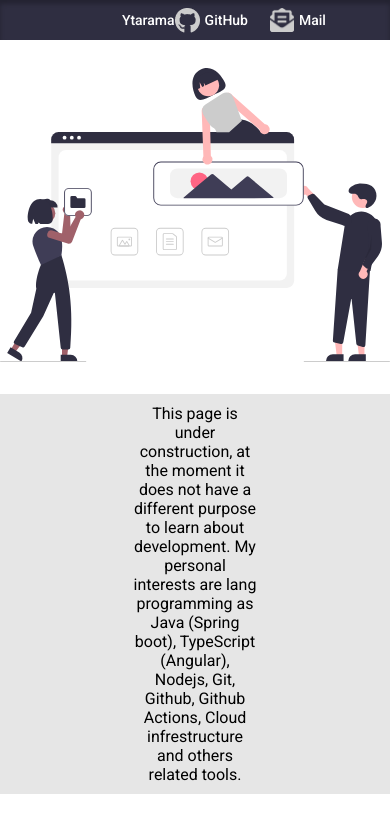
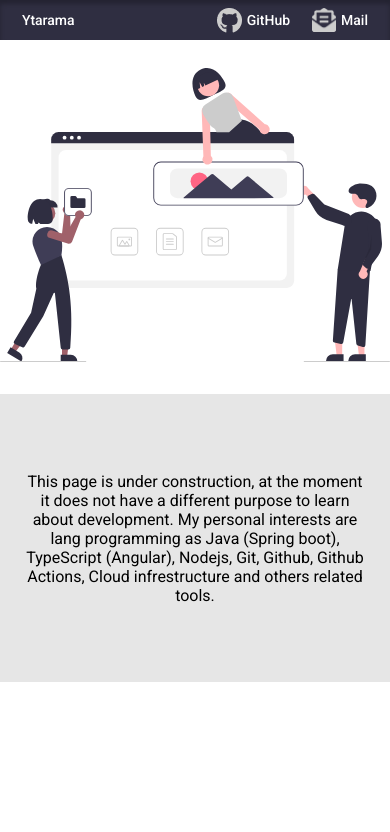
Before and after one commit to Yparada/website, an Angular app: page / in a window 390 px wide. Shown: the top 832 px of the page. Built offline with nearby package versions, Linux system fonts and the light colour scheme.

Commit message:
modified homepage mobile and tablet

```diff
--- a/src/app/components/initial-box/initial-box.component.scss
+++ b/src/app/components/initial-box/initial-box.component.scss
@@ -15,7 +15,6 @@
     margin: 0 122px 0 122px;
 
     .msj{
-      margin: 10px;
       font-family: Roboto, sans-serif;
       font-style: normal;
       font-weight: 400;
@@ -24,3 +23,19 @@
     }
   }
 }
+
+@media (max-width: 770px){
+  .container{
+    .content{
+      margin: 0 50px 0 50px;
+    }
+  }
+}
+
+@media (max-width: 540px){
+  .container{
+    .content{
+      margin: 0 22px 0 22px;
+    }
+  }
+}
--- a/src/app/components/navbar/navbar.component.scss
+++ b/src/app/components/navbar/navbar.component.scss
@@ -70,3 +70,11 @@ nav {
 
   }
 }
+
+@media (max-width: 540px){
+  nav{
+    .container{
+      margin: 0 0 0 22px;
+    }
+  }
+}
```
